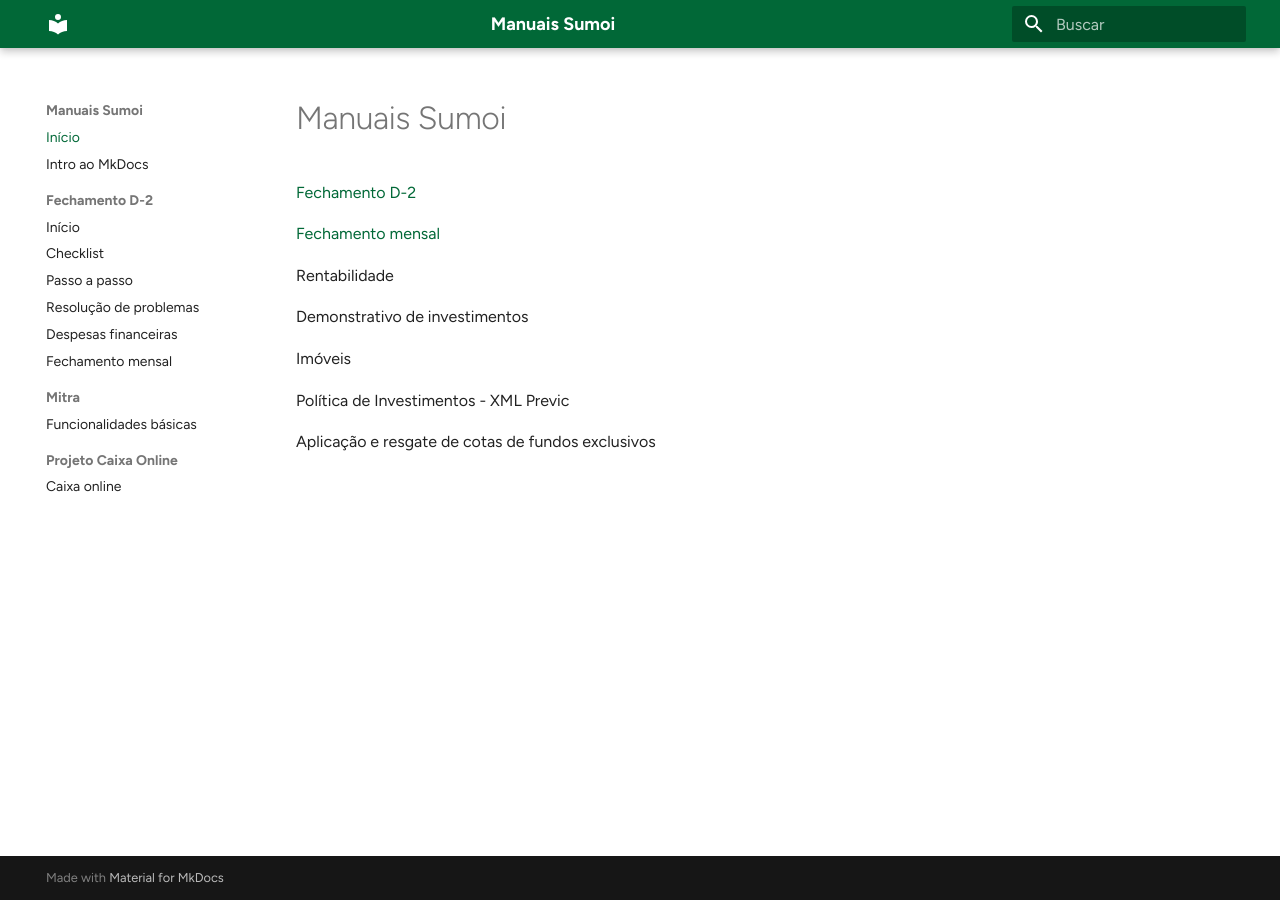
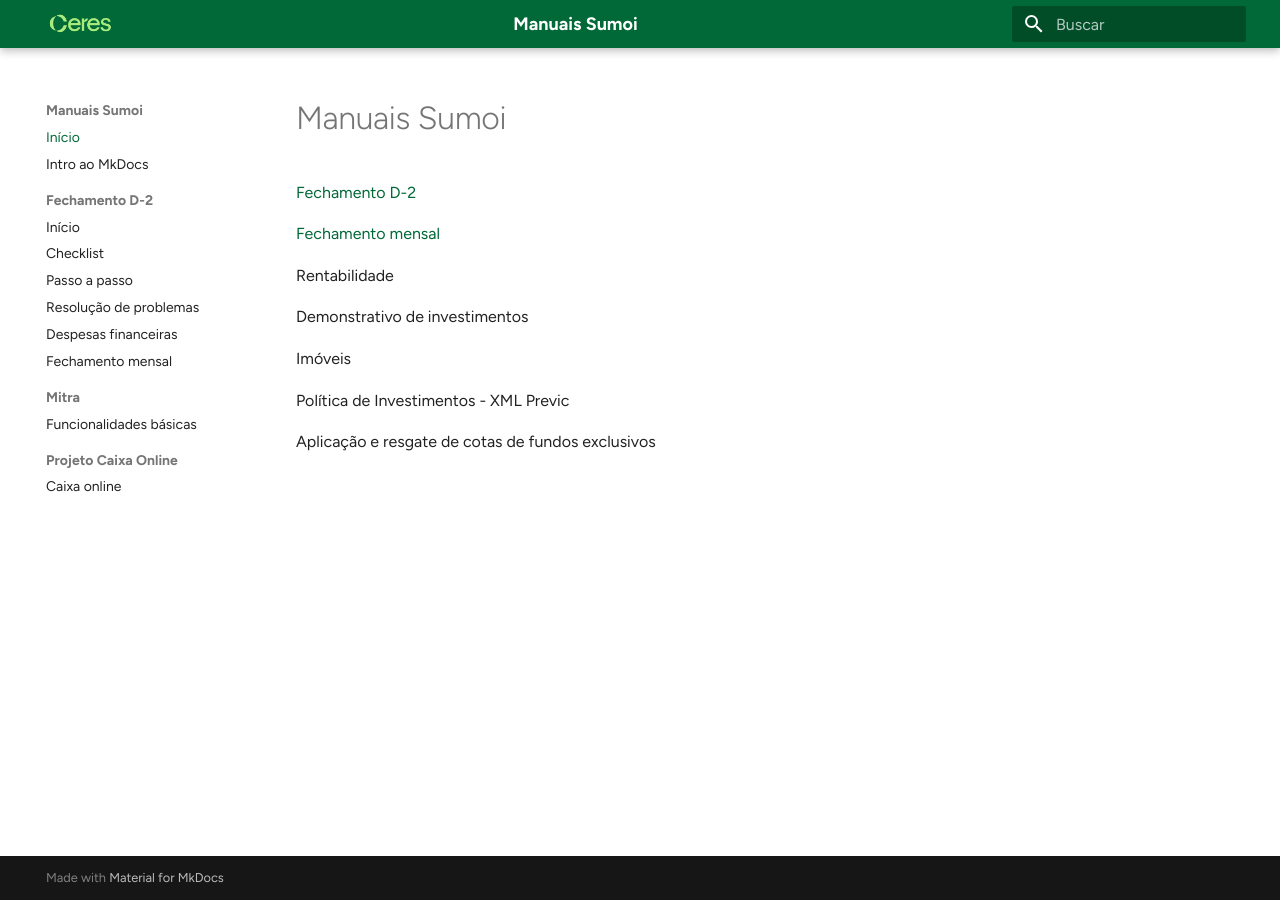
Before and after one commit to karinzitas/manuais, an MkDocs documentation site: the page built from docs/index.md, in a window 1280 px wide. Built offline with MkDocs 1.6.1 and Material for MkDocs 9.7.7, drawn with Linux system fonts in a browser that asks for light colours.

Commit message:
Update mkdocs.yml to include logo

```diff
--- a/mkdocs.yml
+++ b/mkdocs.yml
@@ -2,6 +2,7 @@ site_name: Manuais Sumoi
 
 theme:
   name: material
+  logo: imagens/ceres.png
   features:
     - navigation.sections
     - navigation.expand
```
